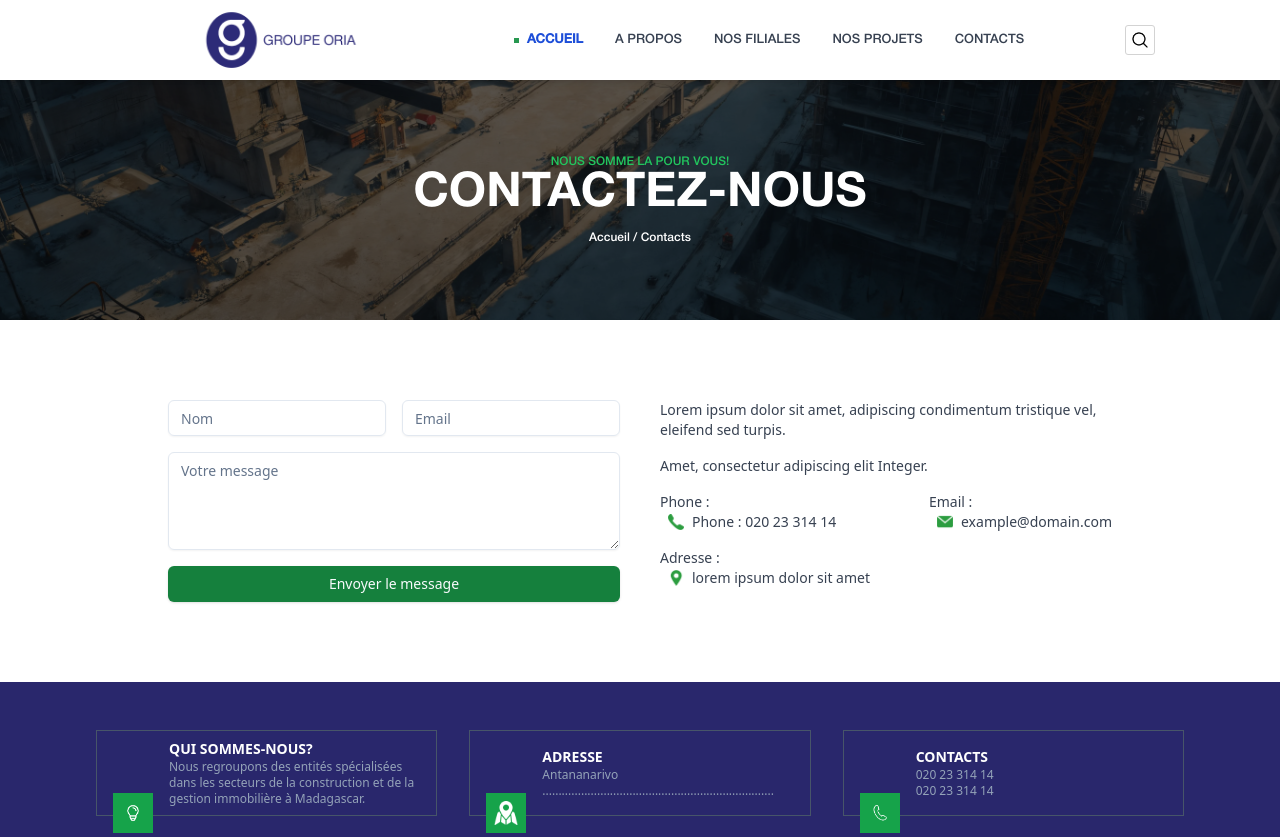
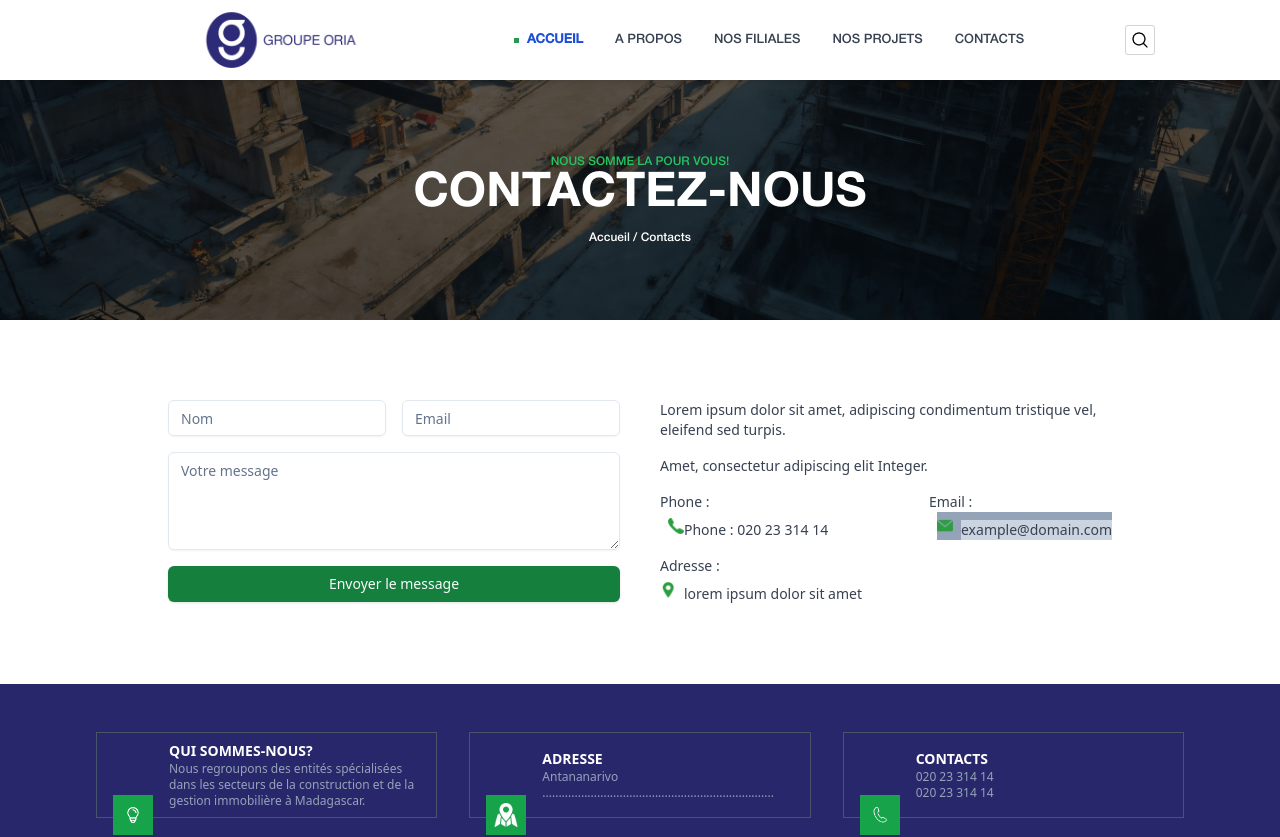
Before and after one commit to SylvHardDev/site-oria, a React (Vite) app: page /contact in a window 1280 px wide. Shown: the top 837 px of the page. Built offline with nearby package versions, Linux system fonts and the light colour scheme.

Commit message:
bug de marge

```diff
--- a/src/components/Contact/ContactForm.jsx
+++ b/src/components/Contact/ContactForm.jsx
@@ -60,22 +60,22 @@ function ContactForm() {
               <div className="flex justify-between">
                 <div className="flex-col space-x-2">
                   <p>Phone :</p>
-                  <div className="flex space-x-2">
+                  <div className="flex space-y-2">
                     <img className="w-4 h-4 my-auto" src={phone} alt="icone telephone" />
                     <span>Phone : 020 23 314 14</span>
                   </div>
                 </div>
                 <div className="flex-col space-x-2">
                   <p>Email :</p>
-                  <div className="flex items-center space-x-2">
-                    <img className="w-4 h-4 my-auto" src={mail} alt="icone telephone" />
-                    <span>example@domain.com</span>
+                  <div className="flex items-center justify-center space-x-2 space-y-2 bg-slate-400">
+                    <img className="w-4 h-4" src={mail} alt="icone telephone" />
+                    <span className="inline-block bg-slate-300">example@domain.com</span>
                   </div>
                 </div>
               </div>
-              <div className="flex-col space-x-2">
+              <div className="flex-col  ">
                 <p>Adresse :</p>
-                <div className="flex items-center space-x-2">
+                <div className="flex items-center space-x-2 space-y-2">
                   <img className="w-4 h-4" src={maps} alt="icone maps" />
                   <span>lorem ipsum dolor sit amet</span>
                 </div>
```
